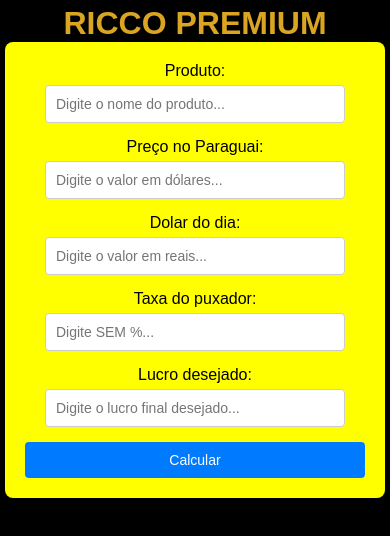
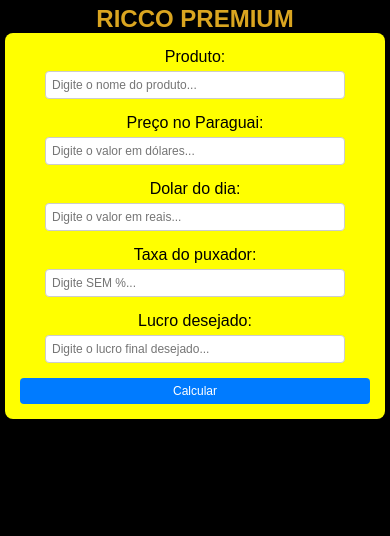
Before and after one commit to AllifBrun/Ricco, a plain HTML site: page index.html in a window 390 px wide. Drawn offline with Linux system fonts and the light colour scheme.

Commit message:
Update style.css

```diff
--- a/style.css
+++ b/style.css
@@ -61,13 +61,15 @@ button:hover {
   color: black;
 }
 
-@media (max-width: 600px) {
+/* Media Queries para Responsividade */
+@media (max-width: 768px) {
   .main-container {
     margin: 5px;
   }
 
   input, button {
     font-size: 14px;
+    padding: 8px;
   }
 
   button {
@@ -75,3 +77,18 @@ button:hover {
     max-width: none;
   }
 }
+
+@media (max-width: 480px) {
+  .importacao {
+    padding: 15px;
+  }
+
+  input, button {
+    font-size: 12px;
+    padding: 6px;
+  }
+
+  h1 {
+    font-size: 24px;
+  }
+    }
```
